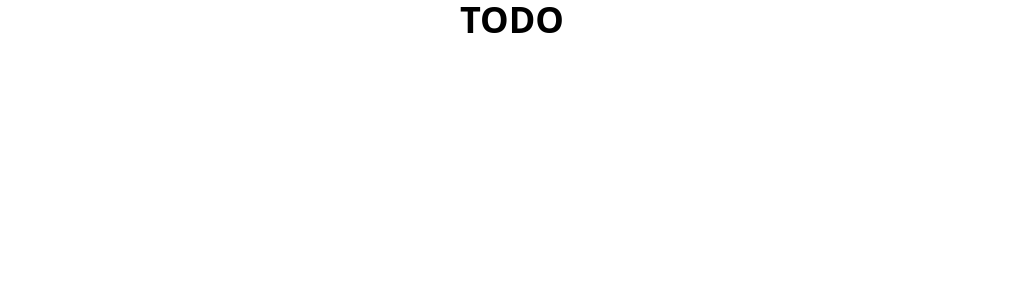
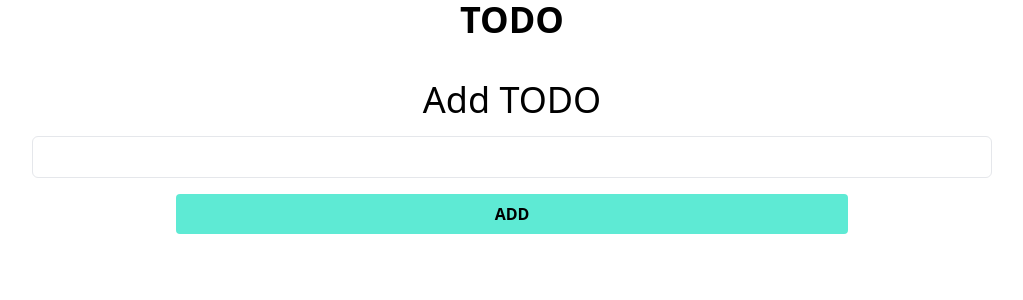
Before and after one commit to mikeowski/3-Projects-to-Learn-framework, a Vue app in the folder vuejs/ToDo/: page / in a window 1280 px wide. Shown: the top 300 px of the page, without its empty margins (128-1151 px from the left). Built offline with nearby package versions, Linux system fonts and the light colour scheme.

Commit message:
created add todo form

```diff
--- a/vuejs/ToDo/src/App.vue
+++ b/vuejs/ToDo/src/App.vue
@@ -1,6 +1,7 @@
 <script setup lang="ts">
 import { onMounted, ref, provide } from 'vue'
 import type { Todo } from './types'
+import TodoForm from './components/TodoForm.vue'
 const todos = ref<Todo[]>([])
 provide('todos', todos)
 onMounted(() => {
@@ -11,6 +12,10 @@ onMounted(() => {
 
 <template>
   <h1 class="text-center text-4xl font-bold">TODO</h1>
+  <TodoForm />
+  <div v-for="todo in todos">
+    {{ todo.content }}
+  </div>
 </template>
 
 <style scoped></style>
--- /dev/null
+++ b/vuejs/ToDo/src/components/TodoForm.vue
@@ -0,0 +1,34 @@
+<template>
+  <div class="mt-10 flex flex-col text-center w-full space-y-4">
+    <span class="text-4xl letter">Add TODO</span>
+    <input
+      v-model="todo.content"
+      type="text"
+      class="border mx-8 focus:outline-none p-2 focus:border-gray-500 focus:ring-0 transition-all rounded-md"
+    />
+    <button
+      class="font-bold hover:bg-teal-400 transition-all mx-44 text-center bg-teal-300 rounded py-2"
+      @click="addTodo()"
+    >
+      ADD
+    </button>
+  </div>
+</template>
+
+<script setup lang="ts">
+import { inject, Ref } from 'vue'
+import { Todo } from '../types'
+const todos = inject<Ref<Todo[]>>('todos')
+
+const todo: Todo = {
+  content: '',
+  done: false,
+}
+const addTodo = () => {
+  console.log(todo)
+
+  todos!.value = Object.assign([], ...todos!.value, todo)
+}
+</script>
+
+<style scoped></style>
```
